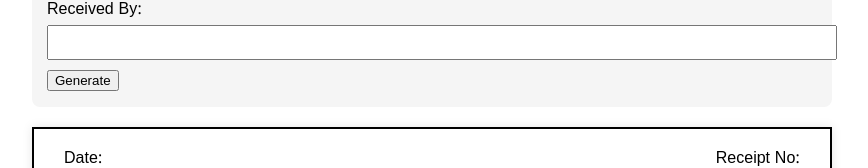
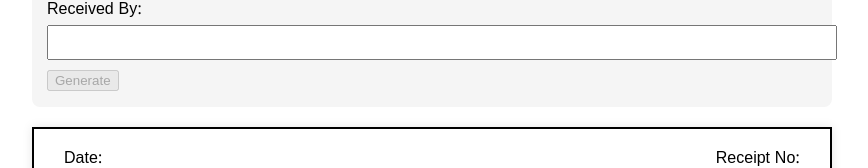
Before and after one commit to Divyavakdiya/receipt-maker, a React (Create React App) app: page / in a window 1280 px wide. Shown: the part 731-899 px from the top of the page, without its empty margins (208-1076 px from the left). Built offline with nearby package versions, Linux system fonts and the light colour scheme.

Commit message:
Update ReceiptForm.jsx

```diff
--- a/src/componet/ReceiptForm.jsx
+++ b/src/componet/ReceiptForm.jsx
@@ -3,6 +3,7 @@ import React, { useRef, useState } from "react";
 import html2canvas from "html2canvas";
 import jsPDF from "jspdf";
 import "./ReceiptForm.css";
+
 
 const ReceiptForm = () => {
 
@@ -24,6 +25,30 @@ const ReceiptForm = () => {
     { detail: "રસોઇ", amount: "", note: "", selected: false },
     { detail: "બાંધકામ/ભૂમિદાન", amount: "", note: "", selected: false },
   ]);
+
+const isFormValid = () => {
+  if (
+    !formData.name.trim() ||
+    !formData.date ||
+    !formData.village.trim() ||
+    !formData.receivedBy.trim()
+  ) {
+    return false; // required fields empty
+  }
+
+  // At least one donation selected
+  const selectedDonations = donations.filter((d) => d.selected);
+  if (selectedDonations.length === 0) return false;
+
+  // All selected donations must have a positive amount
+  for (let donation of selectedDonations) {
+    if (!donation.amount || Number(donation.amount) <= 0) {
+      return false;
+    }
+  }
+
+  return true; // all good
+};
 
   const handleCheckboxChange = (index) => {
     const updated = [...donations];
@@ -71,6 +96,7 @@ const ReceiptForm = () => {
       receiptNo: newReceiptNo,
       amount: total,
       amountWords: `Rs.${convertToWords(total)} Only.`,
+
     };
     setFormData(updatedFormData);
 
@@ -79,16 +105,7 @@ const ReceiptForm = () => {
 
     console.log("Receipt generated and sent to Google Sheet ✅");
 
-    // setFormData({
-    //   name: "",
-    //   date: "",
-    //   receiptNo: "",
-    //   village: "",
-    //   amount: "",
-    //   amountWords: "",
-    //   receivedBy: "",
-    // });
-    // setDonations(donations.map(d => ({ ...d, amount: "", note: "", selected: false })));
+
 
   };
 
@@ -104,6 +121,7 @@ const ReceiptForm = () => {
   formDataToSend.append("entry.672223610", data.amount);
   formDataToSend.append("entry.1448350958", data.amountWords);
   formDataToSend.append("entry.1794073414", data.receivedBy);
+
 
   const selectedDonations = donations
     .filter((d) => d.selected)
@@ -125,25 +143,39 @@ const ReceiptForm = () => {
 
   const downloadPDF = () => {
     const input = receiptRef.current;
+   if (!input) {
+    alert("Receipt is not available to generate PDF.");
+    return;
+  }
 
-    html2canvas(input).then((canvas) => {
+    html2canvas(input, { scale: 2 }).then((canvas) => {
     const formImgData = canvas.toDataURL("image/png");
     const pdf = new jsPDF("p", "mm", "a4");
 
+
       const background = new Image();
-      background.src = process.env.PUBLIC_URL + "/Swaminarayan_mandir.jpg"; // Fixed path
+    background.src = process.env.PUBLIC_URL + "/Swaminarayan_mandir.jpg";
 
     background.onload = () => {
-        // Draw background image (full A4 page size)
       pdf.addImage(background, "JPEG", 0, 0, 210, 297);
 
-        // Draw the form content (screenshot) on top
+    const pdfWidth = 200;
+      const pdfHeight = (canvas.height * pdfWidth) / canvas.width;
+
+      pdf.addImage(formImgData, "PNG", 5, 60, pdfWidth, pdfHeight);
+
+      pdf.save("receipt.pdf");
+    };
+      background.onerror = () => {
+      // If background image fails, just add receipt content
       pdf.addImage(formImgData, "PNG", 5, 60, 200, 170);
-
       pdf.save("receipt.pdf");
     };
   });
 };
+
+
+
 
   const convertToWords = (num) => {
     const a = [
@@ -227,7 +259,7 @@ const ReceiptForm = () => {
       <head>
         <title>Receipt</title>
         <style>
-            body { font-family: Arial, sans-serif; padding: 20px; }
+          body { font-family: Verdana, sans-serif; padding: 20px; }
           table { width: 100%; border-collapse: collapse; }
           th, td { border: 1px solid black; padding: 8px; text-align: left; }
           th { background-color: #f2f2f2; }
@@ -244,8 +276,11 @@ const ReceiptForm = () => {
 
 
 
+
   return (
-    <div className="receipt-container">
+
+
+    <div  id="receipt" className="receipt-container">
       <form onSubmit={handleSubmit}>
         <label>Receipt_No:</label>
         <input type="text" id="receiptNo" value={formData.receiptNo} readOnly />
@@ -291,7 +326,10 @@ const ReceiptForm = () => {
         <label>Received By:</label>
         <input type="text" id="receivedBy" onChange={handleChange} />
 
-        <button type="submit" id="handleSubmit">Generate</button>
+        <button type="submit" id="handleSubmit"  disabled={!isFormValid()}>
+  Generate
+</button>
+
       </form>
 
       <div className="receipt" ref={receiptRef}>
```
Lines whose indentation alone changed are shown as unchanged.
